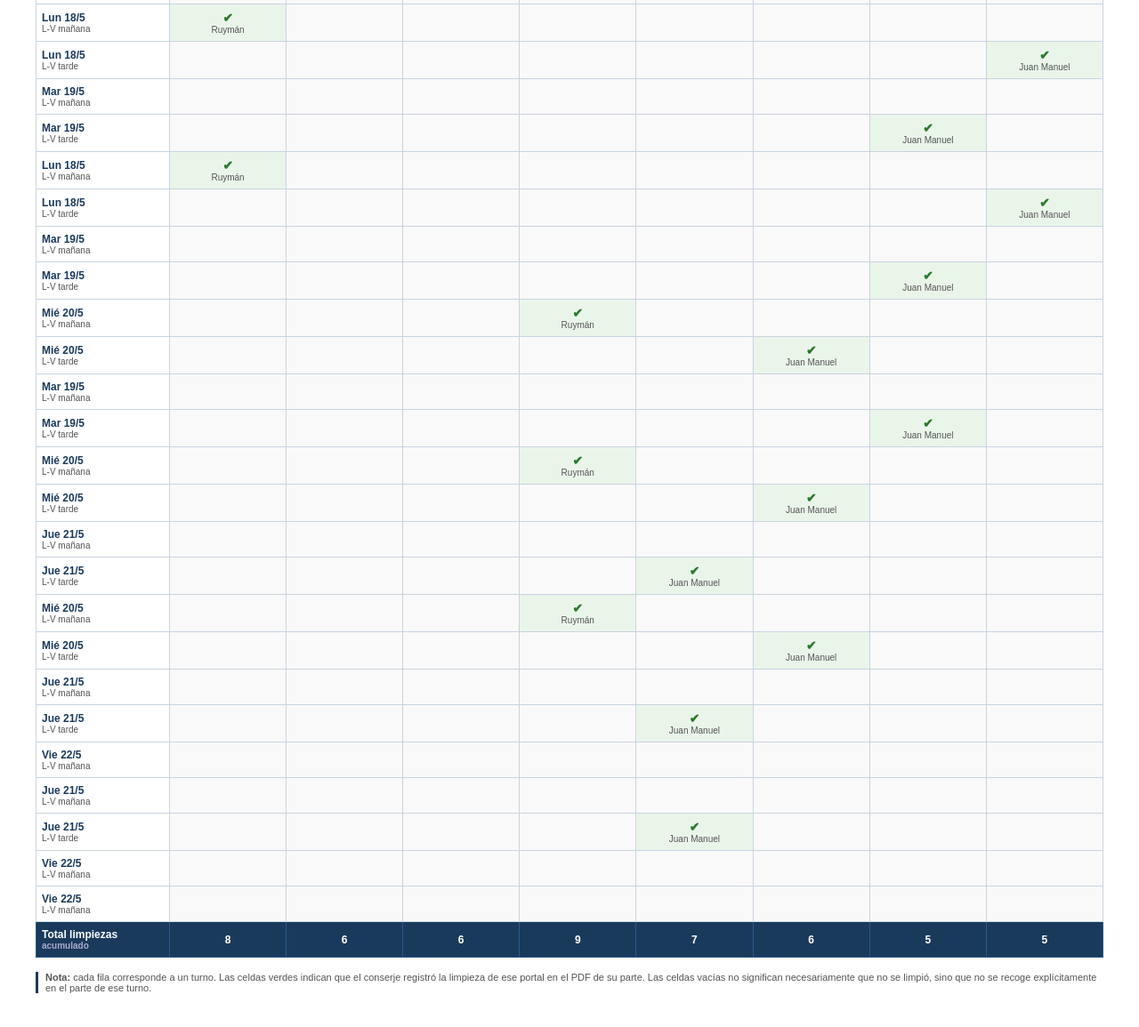
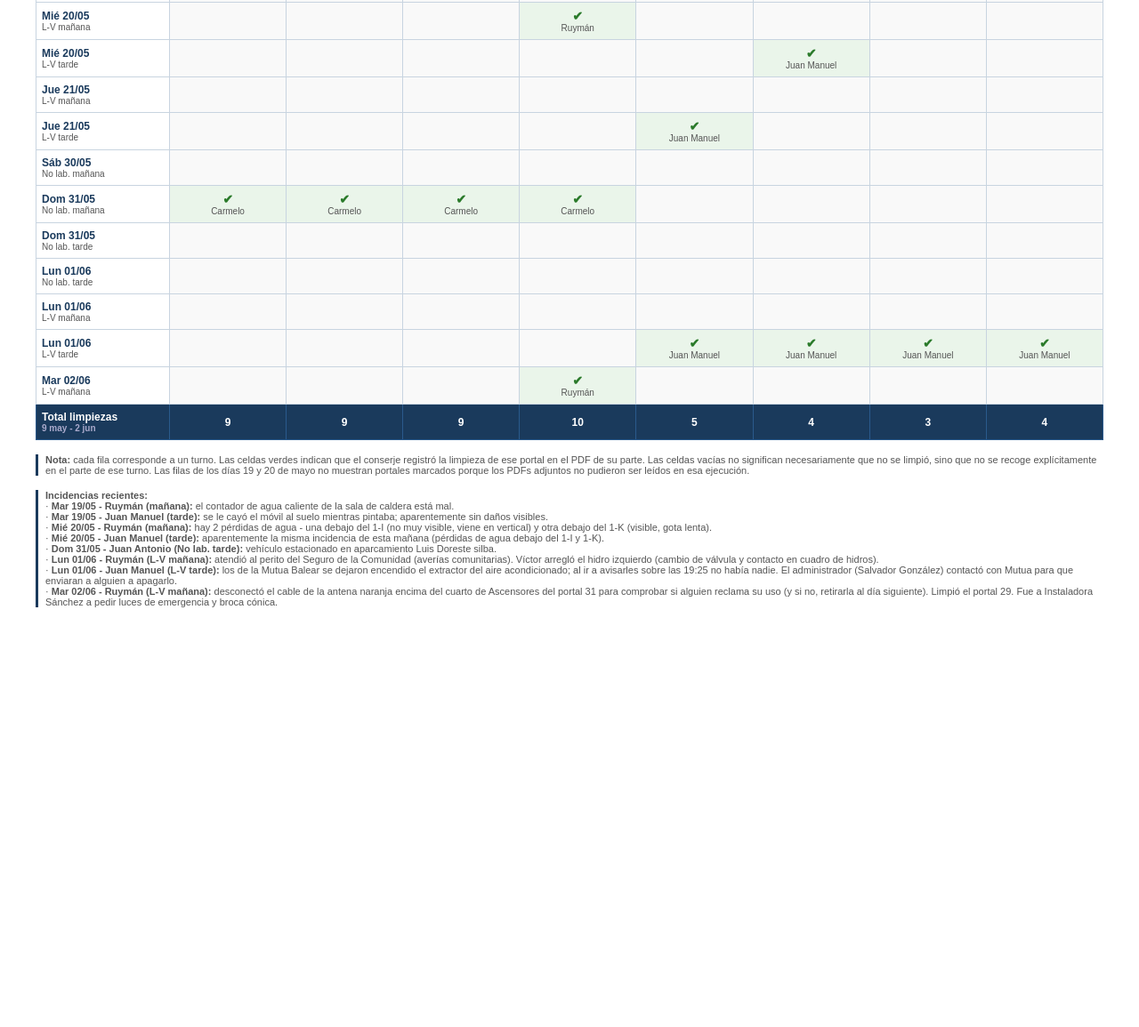
Before and after one commit to rgrpublicidad/ferrer-portales, a website: page index.html in a window 1280 px wide. Shown: the part 1007-2162 px from the top of the page at 89% size. After the commit the page ends 1730 px from the top, so only its background shows below. Drawn offline with Linux system fonts and the light colour scheme.

Commit message:
Actualización automática 02/06/2026 (+4 partes: Juan Antonio, Ruymán y Juan Manuel 01/06, Ruymán 02/06)

```diff
--- a/index.html
+++ b/index.html
@@ -25,7 +25,7 @@
 <body>
 
 <h1>Recuento de limpieza por portal - Edificio Ferrer y Perdomo</h1>
-<p class="subtitulo">Fuente: PDFs adjuntos a los partes de conserje@ferreryperdomo.com &nbsp;|&nbsp; Actualizado: 25/05/2026 (auto)</p>
+<p class="subtitulo">Fuente: PDFs adjuntos a los partes de conserje@ferreryperdomo.com &nbsp;|&nbsp; Actualizado: 02/06/2026 19:00 (auto)</p>
 
 <table>
   <thead>
@@ -264,9 +264,92 @@
       <td class="limpio"><span class="ok">✔</span><small>Juan Manuel</small></td>
     </tr>
 
+    <tr>
+      <td class="col-fecha"><span class="semana-label">Mar 19/05</span><br><small>L-V mañana</small></td>
+      <td class="vacio"></td>
+      <td class="vacio"></td>
+      <td class="vacio"></td>
+      <td class="vacio"></td>
+      <td class="vacio"></td>
+      <td class="vacio"></td>
+      <td class="vacio"></td>
+      <td class="vacio"></td>
+    </tr>
 
     <tr>
-      <td class="col-fecha"><span class="semana-label">Dom 17/5</span><br><small>No lab. mañana</small></td>
+      <td class="col-fecha"><span class="semana-label">Mar 19/05</span><br><small>L-V tarde</small></td>
+      <td class="vacio"></td>
+      <td class="vacio"></td>
+      <td class="vacio"></td>
+      <td class="vacio"></td>
+      <td class="vacio"></td>
+      <td class="vacio"></td>
+      <td class="vacio"></td>
+      <td class="vacio"></td>
+    </tr>
+
+    <tr>
+      <td class="col-fecha"><span class="semana-label">Mié 20/05</span><br><small>L-V mañana</small></td>
+      <td class="vacio"></td>
+      <td class="vacio"></td>
+      <td class="vacio"></td>
+      <td class="limpio"><span class="ok">✔</span><small>Ruymán</small></td>
+      <td class="vacio"></td>
+      <td class="vacio"></td>
+      <td class="vacio"></td>
+      <td class="vacio"></td>
+    </tr>
+
+    <tr>
+      <td class="col-fecha"><span class="semana-label">Mié 20/05</span><br><small>L-V tarde</small></td>
+      <td class="vacio"></td>
+      <td class="vacio"></td>
+      <td class="vacio"></td>
+      <td class="vacio"></td>
+      <td class="vacio"></td>
+      <td class="limpio"><span class="ok">✔</span><small>Juan Manuel</small></td>
+      <td class="vacio"></td>
+      <td class="vacio"></td>
+    </tr>
+
+    <tr>
+      <td class="col-fecha"><span class="semana-label">Jue 21/05</span><br><small>L-V mañana</small></td>
+      <td class="vacio"></td>
+      <td class="vacio"></td>
+      <td class="vacio"></td>
+      <td class="vacio"></td>
+      <td class="vacio"></td>
+      <td class="vacio"></td>
+      <td class="vacio"></td>
+      <td class="vacio"></td>
+    </tr>
+
+    <tr>
+      <td class="col-fecha"><span class="semana-label">Jue 21/05</span><br><small>L-V tarde</small></td>
+      <td class="vacio"></td>
+      <td class="vacio"></td>
+      <td class="vacio"></td>
+      <td class="vacio"></td>
+      <td class="limpio"><span class="ok">✔</span><small>Juan Manuel</small></td>
+      <td class="vacio"></td>
+      <td class="vacio"></td>
+      <td class="vacio"></td>
+    </tr>
+
+    <tr>
+      <td class="col-fecha"><span class="semana-label">Sáb 30/05</span><br><small>No lab. mañana</small></td>
+      <td class="vacio"></td>
+      <td class="vacio"></td>
+      <td class="vacio"></td>
+      <td class="vacio"></td>
+      <td class="vacio"></td>
+      <td class="vacio"></td>
+      <td class="vacio"></td>
+      <td class="vacio"></td>
+    </tr>
+
+    <tr>
+      <td class="col-fecha"><span class="semana-label">Dom 31/05</span><br><small>No lab. mañana</small></td>
       <td class="limpio"><span class="ok">✔</span><small>Carmelo</small></td>
       <td class="limpio"><span class="ok">✔</span><small>Carmelo</small></td>
       <td class="limpio"><span class="ok">✔</span><small>Carmelo</small></td>
@@ -278,7 +361,7 @@
     </tr>
 
     <tr>
-      <td class="col-fecha"><span class="semana-label">Lun 18/5</span><br><small>No lab. tarde</small></td>
+      <td class="col-fecha"><span class="semana-label">Dom 31/05</span><br><small>No lab. tarde</small></td>
       <td class="vacio"></td>
       <td class="vacio"></td>
       <td class="vacio"></td>
@@ -290,31 +373,7 @@
     </tr>
 
     <tr>
-      <td class="col-fecha"><span class="semana-label">Lun 18/5</span><br><small>L-V mañana</small></td>
-      <td class="limpio"><span class="ok">✔</span><small>Ruymán</small></td>
-      <td class="vacio"></td>
-      <td class="vacio"></td>
-      <td class="vacio"></td>
-      <td class="vacio"></td>
-      <td class="vacio"></td>
-      <td class="vacio"></td>
-      <td class="vacio"></td>
-    </tr>
-
-    <tr>
-      <td class="col-fecha"><span class="semana-label">Lun 18/5</span><br><small>L-V tarde</small></td>
-      <td class="vacio"></td>
-      <td class="vacio"></td>
-      <td class="vacio"></td>
-      <td class="vacio"></td>
-      <td class="vacio"></td>
-      <td class="vacio"></td>
-      <td class="vacio"></td>
-      <td class="limpio"><span class="ok">✔</span><small>Juan Manuel</small></td>
-    </tr>
-
-    <tr>
-      <td class="col-fecha"><span class="semana-label">Mar 19/5</span><br><small>L-V mañana</small></td>
+      <td class="col-fecha"><span class="semana-label">Lun 01/06</span><br><small>No lab. tarde</small></td>
       <td class="vacio"></td>
       <td class="vacio"></td>
       <td class="vacio"></td>
@@ -326,44 +385,7 @@
     </tr>
 
     <tr>
-      <td class="col-fecha"><span class="semana-label">Mar 19/5</span><br><small>L-V tarde</small></td>
-      <td class="vacio"></td>
-      <td class="vacio"></td>
-      <td class="vacio"></td>
-      <td class="vacio"></td>
-      <td class="vacio"></td>
-      <td class="vacio"></td>
-      <td class="limpio"><span class="ok">✔</span><small>Juan Manuel</small></td>
-      <td class="vacio"></td>
-    </tr>
-
-
-    <tr>
-      <td class="col-fecha"><span class="semana-label">Lun 18/5</span><br><small>L-V mañana</small></td>
-      <td class="limpio"><span class="ok">✔</span><small>Ruymán</small></td>
-      <td class="vacio"></td>
-      <td class="vacio"></td>
-      <td class="vacio"></td>
-      <td class="vacio"></td>
-      <td class="vacio"></td>
-      <td class="vacio"></td>
-      <td class="vacio"></td>
-    </tr>
-
-    <tr>
-      <td class="col-fecha"><span class="semana-label">Lun 18/5</span><br><small>L-V tarde</small></td>
-      <td class="vacio"></td>
-      <td class="vacio"></td>
-      <td class="vacio"></td>
-      <td class="vacio"></td>
-      <td class="vacio"></td>
-      <td class="vacio"></td>
-      <td class="vacio"></td>
-      <td class="limpio"><span class="ok">✔</span><small>Juan Manuel</small></td>
-    </tr>
-
-    <tr>
-      <td class="col-fecha"><span class="semana-label">Mar 19/5</span><br><small>L-V mañana</small></td>
+      <td class="col-fecha"><span class="semana-label">Lun 01/06</span><br><small>L-V mañana</small></td>
       <td class="vacio"></td>
       <td class="vacio"></td>
       <td class="vacio"></td>
@@ -375,19 +397,19 @@
     </tr>
 
     <tr>
-      <td class="col-fecha"><span class="semana-label">Mar 19/5</span><br><small>L-V tarde</small></td>
-      <td class="vacio"></td>
-      <td class="vacio"></td>
+      <td class="col-fecha"><span class="semana-label">Lun 01/06</span><br><small>L-V tarde</small></td>
       <td class="vacio"></td>
       <td class="vacio"></td>
       <td class="vacio"></td>
       <td class="vacio"></td>
       <td class="limpio"><span class="ok">✔</span><small>Juan Manuel</small></td>
-      <td class="vacio"></td>
+      <td class="limpio"><span class="ok">✔</span><small>Juan Manuel</small></td>
+      <td class="limpio"><span class="ok">✔</span><small>Juan Manuel</small></td>
+      <td class="limpio"><span class="ok">✔</span><small>Juan Manuel</small></td>
     </tr>
 
     <tr>
-      <td class="col-fecha"><span class="semana-label">Mié 20/5</span><br><small>L-V mañana</small></td>
+      <td class="col-fecha"><span class="semana-label">Mar 02/06</span><br><small>L-V mañana</small></td>
       <td class="vacio"></td>
       <td class="vacio"></td>
       <td class="vacio"></td>
@@ -398,219 +420,35 @@
       <td class="vacio"></td>
     </tr>
 
-    <tr>
-      <td class="col-fecha"><span class="semana-label">Mié 20/5</span><br><small>L-V tarde</small></td>
-      <td class="vacio"></td>
-      <td class="vacio"></td>
-      <td class="vacio"></td>
-      <td class="vacio"></td>
-      <td class="vacio"></td>
-      <td class="limpio"><span class="ok">✔</span><small>Juan Manuel</small></td>
-      <td class="vacio"></td>
-      <td class="vacio"></td>
-    </tr>
-
-
-    <tr>
-      <td class="col-fecha"><span class="semana-label">Mar 19/5</span><br><small>L-V mañana</small></td>
-      <td class="vacio"></td>
-      <td class="vacio"></td>
-      <td class="vacio"></td>
-      <td class="vacio"></td>
-      <td class="vacio"></td>
-      <td class="vacio"></td>
-      <td class="vacio"></td>
-      <td class="vacio"></td>
-    </tr>
-
-    <tr>
-      <td class="col-fecha"><span class="semana-label">Mar 19/5</span><br><small>L-V tarde</small></td>
-      <td class="vacio"></td>
-      <td class="vacio"></td>
-      <td class="vacio"></td>
-      <td class="vacio"></td>
-      <td class="vacio"></td>
-      <td class="vacio"></td>
-      <td class="limpio"><span class="ok">✔</span><small>Juan Manuel</small></td>
-      <td class="vacio"></td>
-    </tr>
-
-    <tr>
-      <td class="col-fecha"><span class="semana-label">Mié 20/5</span><br><small>L-V mañana</small></td>
-      <td class="vacio"></td>
-      <td class="vacio"></td>
-      <td class="vacio"></td>
-      <td class="limpio"><span class="ok">✔</span><small>Ruymán</small></td>
-      <td class="vacio"></td>
-      <td class="vacio"></td>
-      <td class="vacio"></td>
-      <td class="vacio"></td>
-    </tr>
-
-    <tr>
-      <td class="col-fecha"><span class="semana-label">Mié 20/5</span><br><small>L-V tarde</small></td>
-      <td class="vacio"></td>
-      <td class="vacio"></td>
-      <td class="vacio"></td>
-      <td class="vacio"></td>
-      <td class="vacio"></td>
-      <td class="limpio"><span class="ok">✔</span><small>Juan Manuel</small></td>
-      <td class="vacio"></td>
-      <td class="vacio"></td>
-    </tr>
-
-    <tr>
-      <td class="col-fecha"><span class="semana-label">Jue 21/5</span><br><small>L-V mañana</small></td>
-      <td class="vacio"></td>
-      <td class="vacio"></td>
-      <td class="vacio"></td>
-      <td class="vacio"></td>
-      <td class="vacio"></td>
-      <td class="vacio"></td>
-      <td class="vacio"></td>
-      <td class="vacio"></td>
-    </tr>
-
-    <tr>
-      <td class="col-fecha"><span class="semana-label">Jue 21/5</span><br><small>L-V tarde</small></td>
-      <td class="vacio"></td>
-      <td class="vacio"></td>
-      <td class="vacio"></td>
-      <td class="vacio"></td>
-      <td class="limpio"><span class="ok">✔</span><small>Juan Manuel</small></td>
-      <td class="vacio"></td>
-      <td class="vacio"></td>
-      <td class="vacio"></td>
-    </tr>
-
-
-    <tr>
-      <td class="col-fecha"><span class="semana-label">Mié 20/5</span><br><small>L-V mañana</small></td>
-      <td class="vacio"></td>
-      <td class="vacio"></td>
-      <td class="vacio"></td>
-      <td class="limpio"><span class="ok">✔</span><small>Ruymán</small></td>
-      <td class="vacio"></td>
-      <td class="vacio"></td>
-      <td class="vacio"></td>
-      <td class="vacio"></td>
-    </tr>
-
-    <tr>
-      <td class="col-fecha"><span class="semana-label">Mié 20/5</span><br><small>L-V tarde</small></td>
-      <td class="vacio"></td>
-      <td class="vacio"></td>
-      <td class="vacio"></td>
-      <td class="vacio"></td>
-      <td class="vacio"></td>
-      <td class="limpio"><span class="ok">✔</span><small>Juan Manuel</small></td>
-      <td class="vacio"></td>
-      <td class="vacio"></td>
-    </tr>
-
-    <tr>
-      <td class="col-fecha"><span class="semana-label">Jue 21/5</span><br><small>L-V mañana</small></td>
-      <td class="vacio"></td>
-      <td class="vacio"></td>
-      <td class="vacio"></td>
-      <td class="vacio"></td>
-      <td class="vacio"></td>
-      <td class="vacio"></td>
-      <td class="vacio"></td>
-      <td class="vacio"></td>
-    </tr>
-
-    <tr>
-      <td class="col-fecha"><span class="semana-label">Jue 21/5</span><br><small>L-V tarde</small></td>
-      <td class="vacio"></td>
-      <td class="vacio"></td>
-      <td class="vacio"></td>
-      <td class="vacio"></td>
-      <td class="limpio"><span class="ok">✔</span><small>Juan Manuel</small></td>
-      <td class="vacio"></td>
-      <td class="vacio"></td>
-      <td class="vacio"></td>
-    </tr>
-
-    <tr>
-      <td class="col-fecha"><span class="semana-label">Vie 22/5</span><br><small>L-V mañana</small></td>
-      <td class="vacio"></td>
-      <td class="vacio"></td>
-      <td class="vacio"></td>
-      <td class="vacio"></td>
-      <td class="vacio"></td>
-      <td class="vacio"></td>
-      <td class="vacio"></td>
-      <td class="vacio"></td>
-    </tr>
-
-
-    <tr>
-      <td class="col-fecha"><span class="semana-label">Jue 21/5</span><br><small>L-V mañana</small></td>
-      <td class="vacio"></td>
-      <td class="vacio"></td>
-      <td class="vacio"></td>
-      <td class="vacio"></td>
-      <td class="vacio"></td>
-      <td class="vacio"></td>
-      <td class="vacio"></td>
-      <td class="vacio"></td>
-    </tr>
-
-    <tr>
-      <td class="col-fecha"><span class="semana-label">Jue 21/5</span><br><small>L-V tarde</small></td>
-      <td class="vacio"></td>
-      <td class="vacio"></td>
-      <td class="vacio"></td>
-      <td class="vacio"></td>
-      <td class="limpio"><span class="ok">✔</span><small>Juan Manuel</small></td>
-      <td class="vacio"></td>
-      <td class="vacio"></td>
-      <td class="vacio"></td>
-    </tr>
-
-    <tr>
-      <td class="col-fecha"><span class="semana-label">Vie 22/5</span><br><small>L-V mañana</small></td>
-      <td class="vacio"></td>
-      <td class="vacio"></td>
-      <td class="vacio"></td>
-      <td class="vacio"></td>
-      <td class="vacio"></td>
-      <td class="vacio"></td>
-      <td class="vacio"></td>
-      <td class="vacio"></td>
-    </tr>
-
-
-    <tr>
-      <td class="col-fecha"><span class="semana-label">Vie 22/5</span><br><small>L-V mañana</small></td>
-      <td class="vacio"></td>
-      <td class="vacio"></td>
-      <td class="vacio"></td>
-      <td class="vacio"></td>
-      <td class="vacio"></td>
-      <td class="vacio"></td>
-      <td class="vacio"></td>
-      <td class="vacio"></td>
-    </tr>
-
     <tr class="totales">
-      <td class="col-fecha" style="color:#fff">Total limpiezas<br><small style="color:#aac">acumulado</small></td>
-      <td>8</td>
-      <td>6</td>
-      <td>6</td>
+      <td class="col-fecha" style="color:#fff">Total limpiezas<br><small style="color:#aac">9 may - 2 jun</small></td>
       <td>9</td>
-      <td>7</td>
-      <td>6</td>
+      <td>9</td>
+      <td>9</td>
+      <td>10</td>
       <td>5</td>
-      <td>5</td>
+      <td>4</td>
+      <td>3</td>
+      <td>4</td>
     </tr>
 
   </tbody>
 </table>
 
 <p class="nota">
-  <strong>Nota:</strong> cada fila corresponde a un turno. Las celdas verdes indican que el conserje registró la limpieza de ese portal en el PDF de su parte. Las celdas vacías no significan necesariamente que no se limpió, sino que no se recoge explícitamente en el parte de ese turno.
+  <strong>Nota:</strong> cada fila corresponde a un turno. Las celdas verdes indican que el conserje registró la limpieza de ese portal en el PDF de su parte. Las celdas vacías no significan necesariamente que no se limpió, sino que no se recoge explícitamente en el parte de ese turno. Las filas de los días 19 y 20 de mayo no muestran portales marcados porque los PDFs adjuntos no pudieron ser leídos en esa ejecución.
+</p>
+
+<p class="nota">
+  <strong>Incidencias recientes:</strong><br>
+  · <strong>Mar 19/05 - Ruymán (mañana):</strong> el contador de agua caliente de la sala de caldera está mal.<br>
+  · <strong>Mar 19/05 - Juan Manuel (tarde):</strong> se le cayó el móvil al suelo mientras pintaba; aparentemente sin daños visibles.<br>
+  · <strong>Mié 20/05 - Ruymán (mañana):</strong> hay 2 pérdidas de agua - una debajo del 1-I (no muy visible, viene en vertical) y otra debajo del 1-K (visible, gota lenta).<br>
+  · <strong>Mié 20/05 - Juan Manuel (tarde):</strong> aparentemente la misma incidencia de esta mañana (pérdidas de agua debajo del 1-I y 1-K).<br>
+  · <strong>Dom 31/05 - Juan Antonio (No lab. tarde):</strong> vehículo estacionado en aparcamiento Luis Doreste silba.<br>
+  · <strong>Lun 01/06 - Ruymán (L-V mañana):</strong> atendió al perito del Seguro de la Comunidad (averías comunitarias). Víctor arregló el hidro izquierdo (cambio de válvula y contacto en cuadro de hidros).<br>
+  · <strong>Lun 01/06 - Juan Manuel (L-V tarde):</strong> los de la Mutua Balear se dejaron encendido el extractor del aire acondicionado; al ir a avisarles sobre las 19:25 no había nadie. El administrador (Salvador González) contactó con Mutua para que enviaran a alguien a apagarlo.<br>
+  · <strong>Mar 02/06 - Ruymán (L-V mañana):</strong> desconectó el cable de la antena naranja encima del cuarto de Ascensores del portal 31 para comprobar si alguien reclama su uso (y si no, retirarla al día siguiente). Limpió el portal 29. Fue a Instaladora Sánchez a pedir luces de emergencia y broca cónica.
 </p>
 
 </body>
```
